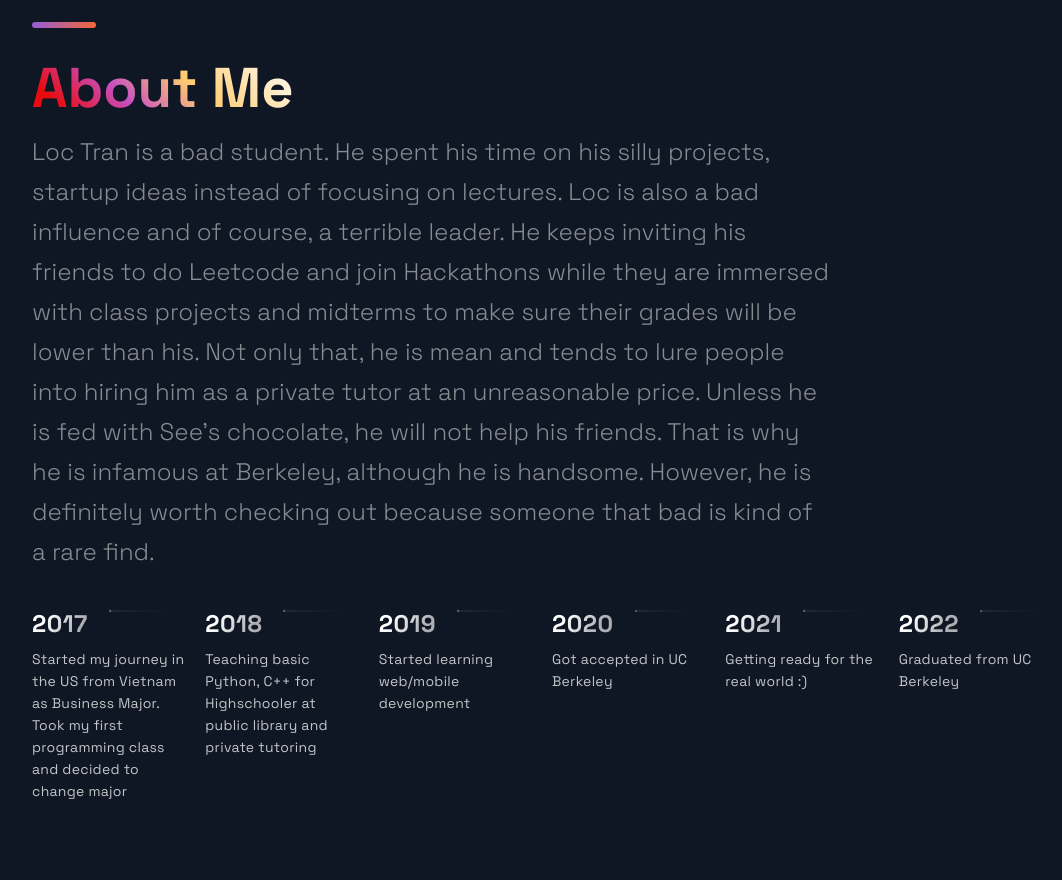
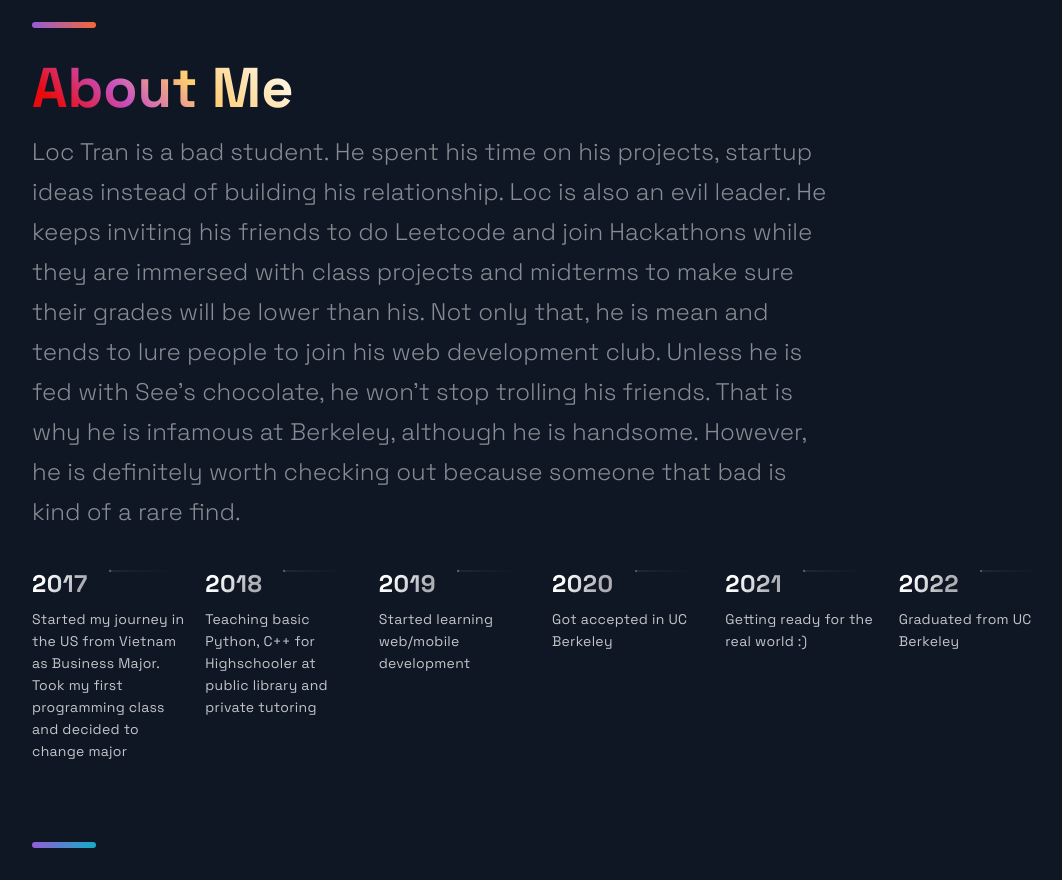
Before and after one commit to leonardotran/Personal-Website, a Next.js app: page / in a window 1280 px wide. Shown: the part 3260-4140 px from the top of the page, without its empty margins (88-1150 px from the left). Built offline with nearby package versions, Linux system fonts and the light colour scheme.

Commit message:
update resume

```diff
--- a/src/components/Hero/Hero.js
+++ b/src/components/Hero/Hero.js
@@ -16,7 +16,7 @@ const Hero = (props) => (
         Full "Snack" Developer with hands-on experience designing, developing, and implementing applications and solutions using a range of technologies and programming languages.
       Seeking to leverage broad development experience and hands-on technical expertise in a challenging role as a Full-stack Developer.
         </SectionText>
-        <Button onClick={() => window.location = "https://drive.google.com/file/d/1Xk_ANley5PnFC4bOdqXwnYWKGuntjMWg/view?usp=sharing"}>My Resume</Button>
+        <Button onClick={() => window.location = "https://docs.google.com/document/d/1EOQSOZ9lq-iys6eJN4B-qjZSBsSMTZqxreIsWX5KViY/edit?usp=sharing"}>My Resume</Button>
       </LeftSection>
     </Section>
 
--- a/src/components/TimeLine/TimeLine.js
+++ b/src/components/TimeLine/TimeLine.js
@@ -46,10 +46,11 @@ const Timeline = () => {
     <Section id="about">
       <SectionTitle>About Me</SectionTitle>
       <SectionText>
-      Loc Tran is a bad student. He spent his time on his silly projects, startup ideas instead of focusing on lectures. Loc is also a bad influence and of course, a terrible leader.
-      He keeps inviting his friends to do Leetcode and join Hackathons while they are immersed with class projects and midterms to make sure their grades will be lower than his.
-      Not only that, he is mean and tends to lure people into hiring him as a private tutor at an unreasonable price.
-      Unless he is fed with See’s chocolate, he will not help his friends. That is why he is infamous at Berkeley, although he is handsome.
+      Loc Tran is a bad student. He spent his time on his projects, startup ideas instead of building his relationship.
+      Loc is also an evil leader. He keeps inviting his friends to do Leetcode and join Hackathons
+      while they are immersed with class projects and midterms to make sure their grades will be lower than his.
+      Not only that, he is mean and tends to lure people to join his web development club.
+      Unless he is fed with See’s chocolate, he won't stop trolling his friends. That is why he is infamous at Berkeley, although he is handsome.
       However, he is definitely worth checking out because someone that bad is kind of a rare find.
       </SectionText>
       <CarouselContainer ref={carouselRef} onScroll={handleScroll}>
```
Also changed, not shown: 2 other files (tests, documents, lock files or other folders).
